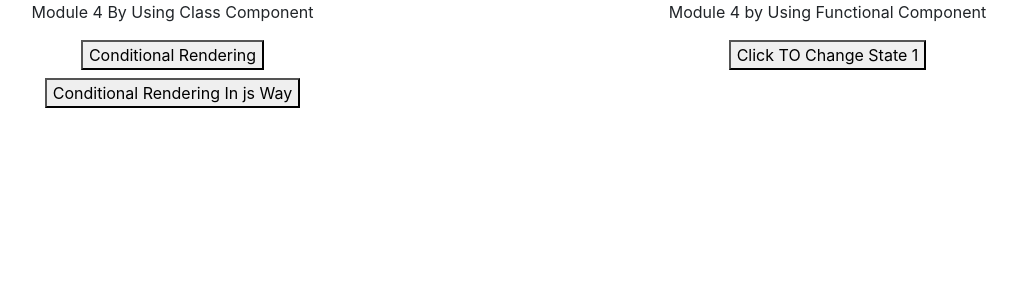
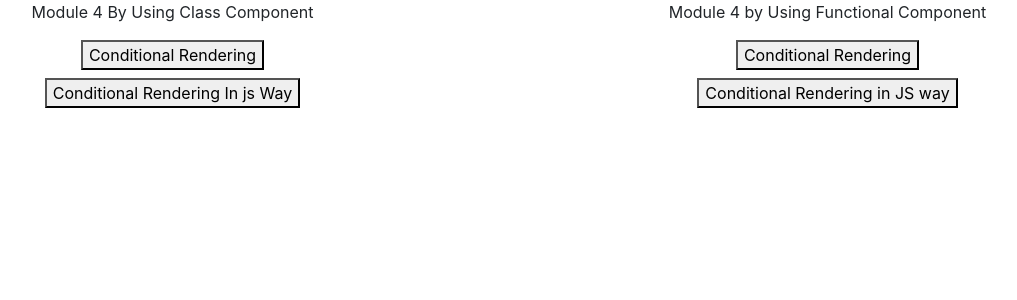
Before and after one commit to HusnainK721/my-first-app, a React (Create React App) app: page / in a window 1280 px wide. Shown: the top 300 px of the page, without its empty margins (140-1157 px from the left). Built offline with nearby package versions, Linux system fonts and the light colour scheme.

Commit message:
conditional rendering in functional component

```diff
--- a/src/Component/Module-4-ListAndConditional/ListAndConditionalFunctional/ConditionalRendering/ConditionalRenderingParentInFunc.jsx
+++ b/src/Component/Module-4-ListAndConditional/ListAndConditionalFunctional/ConditionalRendering/ConditionalRenderingParentInFunc.jsx
@@ -1,6 +1,6 @@
 import React, { useState } from "react";
-
-export const ConditionalRenderingInJSWayParentInFunc = () => {
+import { ConditionalRenderingChildInFunc } from "./ConditionalRenderingChildInFunc";
+export const ConditionalRenderingParentInFunc = () => {
   const [showPerson, setShowPerson] = useState(false);
   const [personData, setPersonData] = useState({
     person: [
@@ -34,7 +34,7 @@ export const ConditionalRenderingInJSWayParentInFunc = () => {
 
   return (
     <div>
-      <button onClick={togglePersonHandler}>Click TO Change State 1</button>
+      <button onClick={togglePersonHandler}>Conditional Rendering</button>
 
       {showPerson ? (
         <div>
--- a/src/Component/Module-4-ListAndConditional/ListAndConditionalFunctional/ConditionalRenderingInJSWayInFunc/ConditionalRenderingParentInJSWayFunc.jsx
+++ b/src/Component/Module-4-ListAndConditional/ListAndConditionalFunctional/ConditionalRenderingInJSWayInFunc/ConditionalRenderingParentInJSWayFunc.jsx
@@ -1,7 +1,7 @@
 import React, { useState } from "react";
 import { ConditionalRenderingChildInJsWayFunc } from "./ConditionalRenderingChildInJSWayFunc";
 
-export const ConditionalRenderingParentInFunc = () => {
+export const ConditionalRenderingParentInJSWayFunc = () => {
   const [showPerson, setShowPerson] = useState(false);
   const [personData, setPersonData] = useState({
     person: [
@@ -49,13 +49,15 @@ export const ConditionalRenderingParentInFunc = () => {
           age={personData.person[2].age}
           change={changeNameHandler}
         />
-        <button onClick={switchNameHandler}>Click TO Change State 2</button>
+        <button onClick={switchNameHandler}>change local state</button>
       </div>
     );
   }
   return (
     <div>
-      <button onClick={togglePersonHandler}>Click TO Change State 1</button>
+      <button onClick={togglePersonHandler} className="mt-2">
+        Conditional Rendering in JS way
+      </button>
 
       {person}
     </div>
--- a/src/Component/Module-4-ListAndConditional/Module4ListAndConditional.jsx
+++ b/src/Component/Module-4-ListAndConditional/Module4ListAndConditional.jsx
@@ -2,7 +2,8 @@ import React from "react";
 import { RenderingContentConditionllyParent } from "./ListAndConditionalClass/RenderingContentConditionally/RenderingContentConditionllyParent";
 import { RenderingInJsWayParent } from "./ListAndConditionalClass/RenderingContentConditionally-js-way/RenderingInJsWayParent";
 import { Row, Col } from "react-bootstrap";
-import { ConditionalRenderingParentInFunc } from "./ListAndConditionalFunctional/ConditionalRenderingInJSWayInFunc/ConditionalRenderingParentInJSWayFunc";
+import { ConditionalRenderingParentInFunc } from "./ListAndConditionalFunctional/ConditionalRendering/ConditionalRenderingParentInFunc";
+import { ConditionalRenderingParentInJSWayFunc } from "./ListAndConditionalFunctional/ConditionalRenderingInJSWayInFunc/ConditionalRenderingParentInJSWayFunc";
 export const Module4ListAndConditional = () => {
   return (
     <div>
@@ -19,6 +20,7 @@ export const Module4ListAndConditional = () => {
           <div>
             <p>Module 4 by Using Functional Component</p>
             <ConditionalRenderingParentInFunc />
+            <ConditionalRenderingParentInJSWayFunc />
           </div>
         </Col>
       </Row>
```
Also changed, not shown: 1 other file (tests, documents, lock files or other folders).
